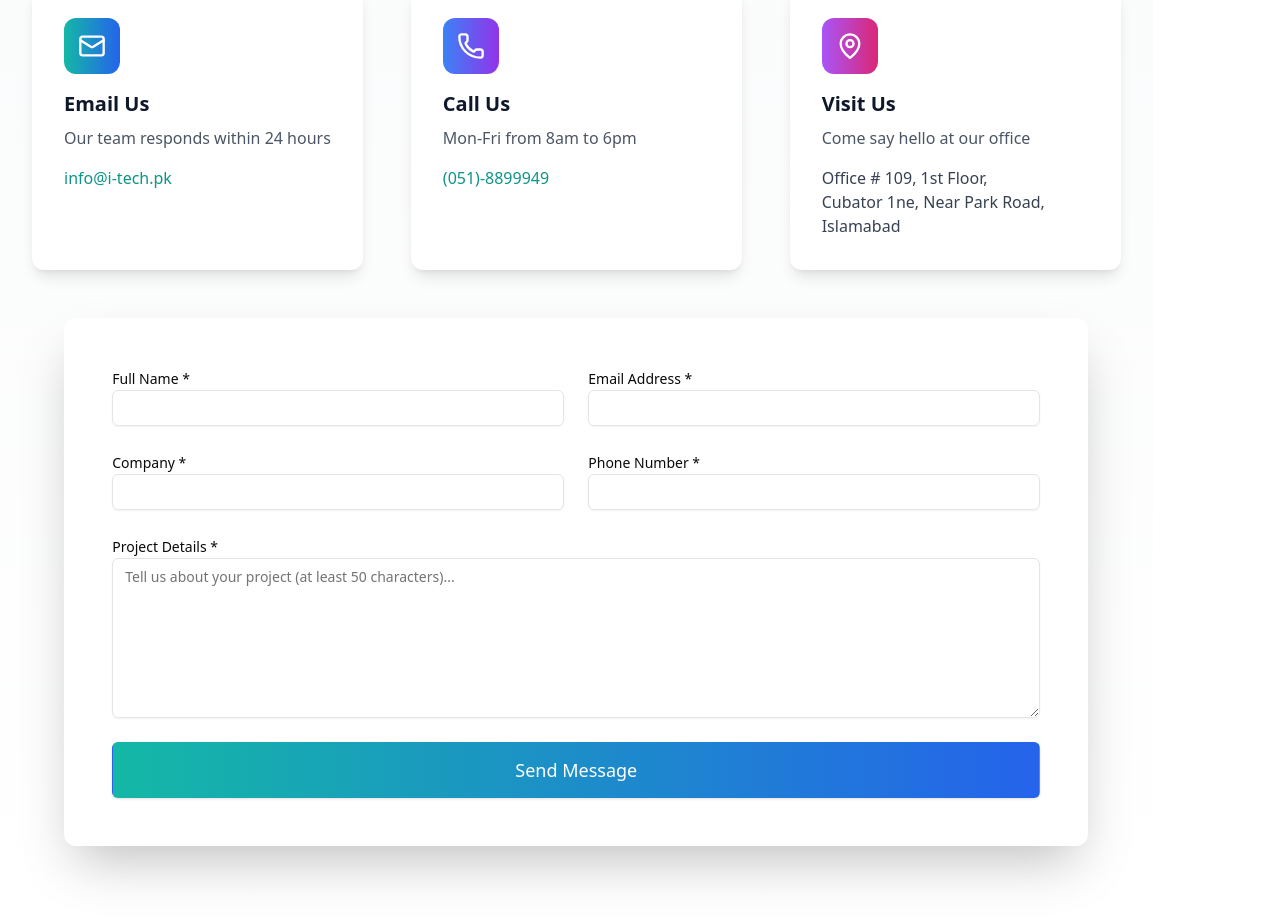
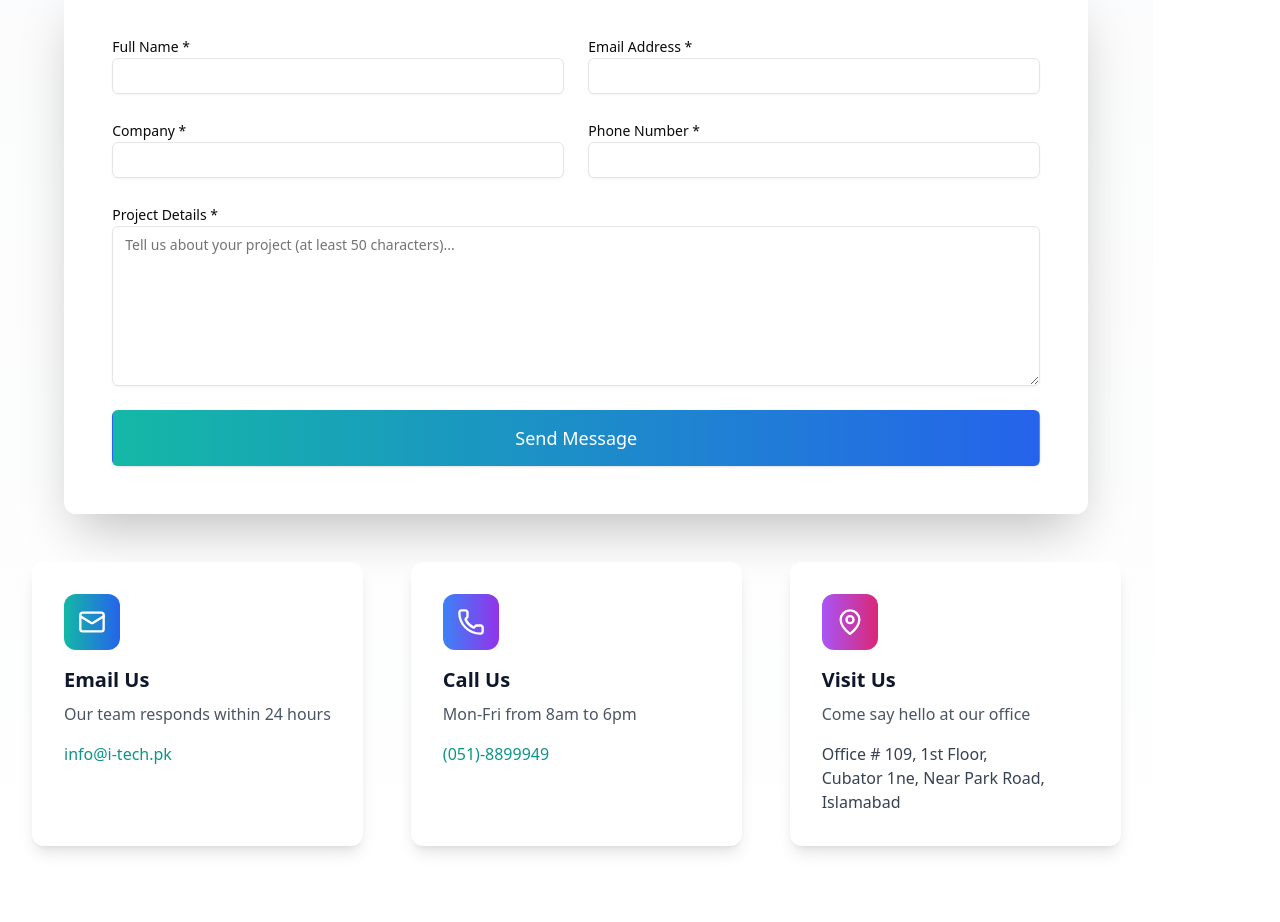
Before and after one commit to PZ-Sufiyan/I-TechVision, a React (Vite) app: page /contact in a window 1280 px wide. Shown: the part 440-1362 px from the top of the page. Built offline with nearby package versions, Linux system fonts and the light colour scheme.

Commit message:
email services

```diff
--- a/src/Components/home/Contact.jsx
+++ b/src/Components/home/Contact.jsx
@@ -38,20 +38,11 @@ export default function Contact() {
 
     try {
       await SendEmail({
-        to: 'sufikolkol@gmail.com',   // ✅ always send here
-        replyTo: formData.email,      // ✅ user’s email for replying
-        subject: `New Contact Form Submission from ${formData.name}`,
-        body: `
-    📩 New Contact Form Submission
-
-    Full Name: ${formData.name}
-    Email: ${formData.email}
-    Company: ${formData.company}
-    Phone: ${formData.phone}
-
-    Project Details:
-    ${formData.message}
-        `
+        name: formData.name,
+        email: formData.email,
+        company: formData.company,
+        phone: formData.phone,
+        message: formData.message,
       });
 
       setSubmitted(true);
@@ -92,52 +83,8 @@ export default function Contact() {
           </p>
         </motion.div>
 
-        <div className="grid lg:grid-cols-3 gap-12">
-          {/* ✅ Updated Email */}
-          <Card className="p-8 border-0 shadow-lg hover:shadow-xl transition-shadow">
-            <div className="w-14 h-14 bg-gradient-to-r from-teal-500 to-blue-600 rounded-xl flex items-center justify-center mb-4">
-              <Mail className="w-7 h-7 text-white" />
-            </div>
-            <h3 className="text-xl font-bold text-slate-900 mb-2">Email Us</h3>
-            <p className="text-gray-600 mb-4">Our team responds within 24 hours</p>
-            <a href="mailto:info@i-tech.pk" className="text-teal-600 font-medium hover:text-teal-700">
-              info@i-tech.pk
-            </a>
-          </Card>
+        {/* ✅ Form */}
 
-          {/* ✅ Updated Phone */}
-          <Card className="p-8 border-0 shadow-lg hover:shadow-xl transition-shadow">
-            <div className="w-14 h-14 bg-gradient-to-r from-blue-500 to-purple-600 rounded-xl flex items-center justify-center mb-4">
-              <Phone className="w-7 h-7 text-white" />
-            </div>
-            <h3 className="text-xl font-bold text-slate-900 mb-2">Call Us</h3>
-            <p className="text-gray-600 mb-4">Mon-Fri from 8am to 6pm</p>
-            <a href="tel:0518899949" className="text-teal-600 font-medium hover:text-teal-700">
-              (051)-8899949
-            </a>
-          </Card>
-
-          {/* ✅ Updated Address */}
-          <Card className="p-8 border-0 shadow-lg hover:shadow-xl transition-shadow">
-            <div className="w-14 h-14 bg-gradient-to-r from-purple-500 to-pink-600 rounded-xl flex items-center justify-center mb-4">
-              <MapPin className="w-7 h-7 text-white" />
-            </div>
-            <h3 className="text-xl font-bold text-slate-900 mb-2">Visit Us</h3>
-            <p className="text-gray-600 mb-4">Come say hello at our office</p>
-            <a
-              href="https://www.google.com/maps/search/?api=1&query=Office+%23+109,+1st+Floor,+Cubator+1ne,+Near+Park+Road,+Islamabad"
-              target="_blank"
-              rel="noopener noreferrer"
-              className="text-gray-700 not-italic hover:text-teal-600"
-            >
-              Office # 109, 1st Floor,<br />
-              Cubator 1ne, Near Park Road,<br />
-              Islamabad
-            </a>
-          </Card>
-        </div>
-
-        {/* ✅ Form */}
         <motion.div
           initial={{ opacity: 0, x: 50 }}
           whileInView={{ opacity: 1, x: 0 }}
@@ -217,6 +164,52 @@ export default function Contact() {
             )}
           </Card>
         </motion.div>
+
+        <div className="grid lg:grid-cols-3 gap-12 mt-12 max-w-7xl m-auto">
+          {/* ✅ Updated Email */}
+          <Card className="p-8 border-0 shadow-lg hover:shadow-xl transition-shadow">
+            <div className="w-14 h-14 bg-gradient-to-r from-teal-500 to-blue-600 rounded-xl flex items-center justify-center mb-4">
+              <Mail className="w-7 h-7 text-white" />
+            </div>
+            <h3 className="text-xl font-bold text-slate-900 mb-2">Email Us</h3>
+            <p className="text-gray-600 mb-4">Our team responds within 24 hours</p>
+            <a href="mailto:info@i-tech.pk" className="text-teal-600 font-medium hover:text-teal-700">
+              info@i-tech.pk
+            </a>
+          </Card>
+
+          {/* ✅ Updated Phone */}
+          <Card className="p-8 border-0 shadow-lg hover:shadow-xl transition-shadow">
+            <div className="w-14 h-14 bg-gradient-to-r from-blue-500 to-purple-600 rounded-xl flex items-center justify-center mb-4">
+              <Phone className="w-7 h-7 text-white" />
+            </div>
+            <h3 className="text-xl font-bold text-slate-900 mb-2">Call Us</h3>
+            <p className="text-gray-600 mb-4">Mon-Fri from 8am to 6pm</p>
+            <a href="tel:0518899949" className="text-teal-600 font-medium hover:text-teal-700">
+              (051)-8899949
+            </a>
+          </Card>
+
+          {/* ✅ Updated Address */}
+          <Card className="p-8 border-0 shadow-lg hover:shadow-xl transition-shadow">
+            <div className="w-14 h-14 bg-gradient-to-r from-purple-500 to-pink-600 rounded-xl flex items-center justify-center mb-4">
+              <MapPin className="w-7 h-7 text-white" />
+            </div>
+            <h3 className="text-xl font-bold text-slate-900 mb-2">Visit Us</h3>
+            <p className="text-gray-600 mb-4">Come say hello at our office</p>
+            <a
+              href="https://www.google.com/maps/search/?api=1&query=Office+%23+109,+1st+Floor,+Cubator+1ne,+Near+Park+Road,+Islamabad"
+              target="_blank"
+              rel="noopener noreferrer"
+              className="text-gray-700 not-italic hover:text-teal-600"
+            >
+              Office # 109, 1st Floor,<br />
+              Cubator 1ne, Near Park Road,<br />
+              Islamabad
+            </a>
+          </Card>
+        </div>
+
       </div>
     </section>
   );
--- a/src/integrations/Core.js
+++ b/src/integrations/Core.js
@@ -1,7 +1,25 @@
-export function SendEmail({ to, subject, message }) {
-  // Placeholder — replace with your actual email service logic
-  console.log("Sending email to:", to, subject, message);
+// Core.js
+export async function SendEmail(formData) {
+  try {
+    const response = await fetch("http://localhost:8090/send-email", {
+      method: "POST",
+      headers: { "Content-Type": "application/json" },
+      body: JSON.stringify({
+        name: formData.name,
+        email: formData.email,
+        company: formData.company,
+        phone: formData.phone,
+        message: formData.message,
+      }),
+    });
 
-  // You could later hook this to an API (like EmailJS, Resend, Nodemailer, etc.)
-  return { success: true };
+    if (!response.ok) {
+      throw new Error("Failed to send email");
+    }
+
+    return await response.json();
+  } catch (error) {
+    console.error("Error sending email:", error);
+    throw error;
+  }
 }
```
Lines whose indentation alone changed are shown as unchanged.
